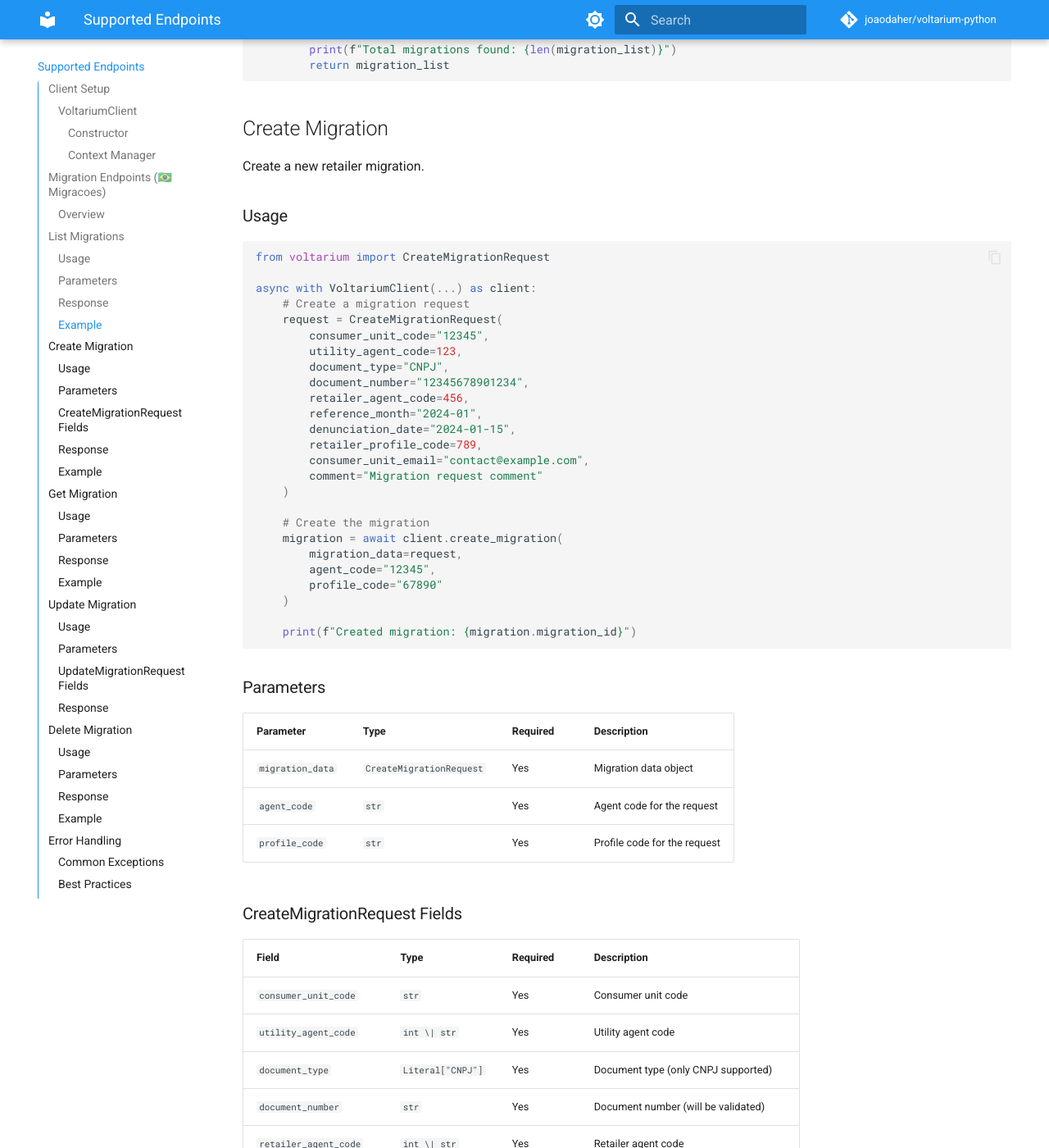
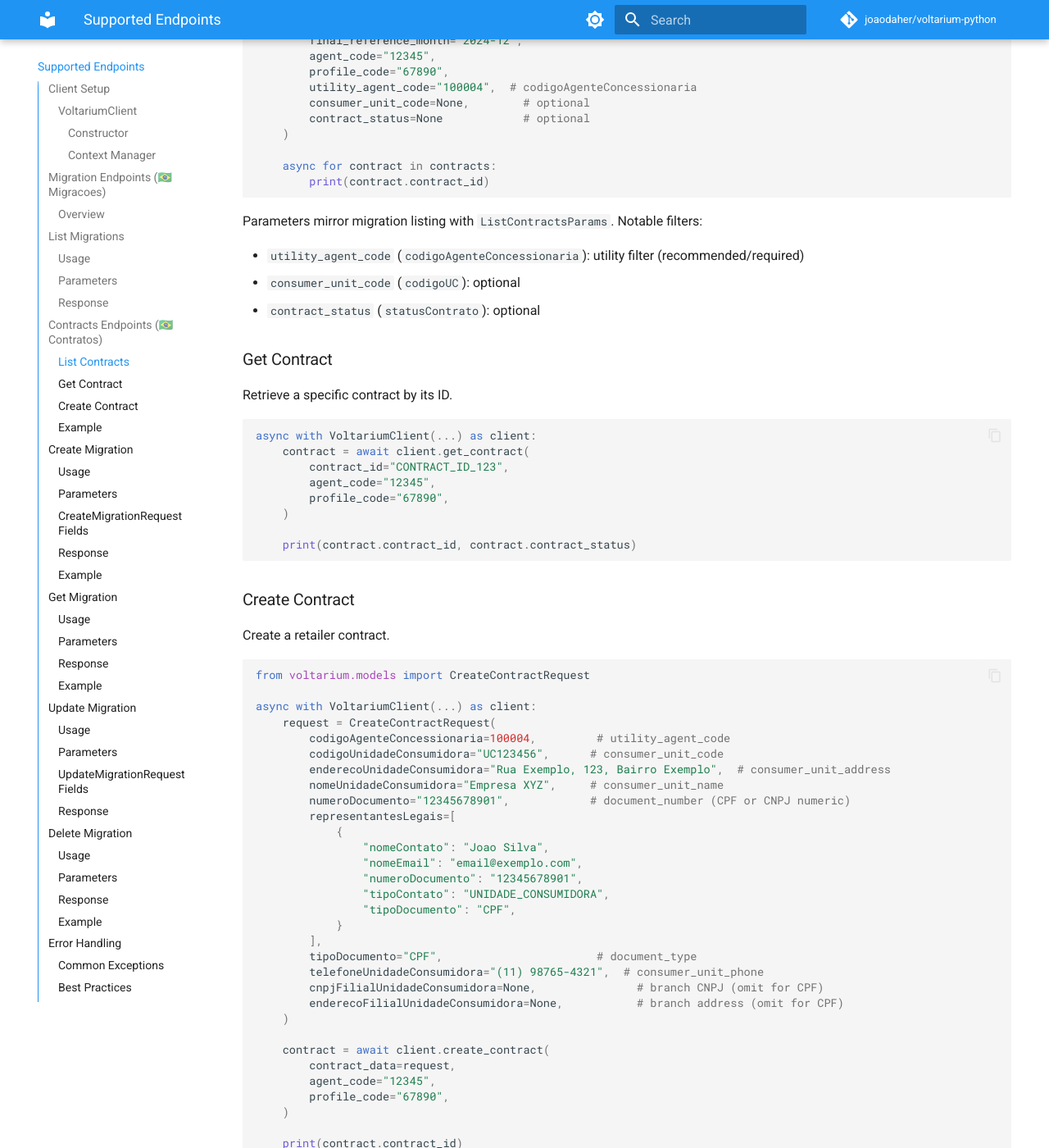
Before and after one commit to joaodaher/voltarium-python, an MkDocs documentation site: the page built from docs/endpoints.md, in a window 1280 px wide and 1400 px high, scrolled down 3604 px. Shown: the whole window at 82% size. Built offline with MkDocs 1.6.1 and Material for MkDocs 9.7.7, drawn with Linux system fonts in a browser that asks for light colours; comment, search, counter and statistics services are not loaded; some of the changed text lies outside the part shown.

Commit message:
docs: update with Contract support

````diff
--- a/docs/endpoints.md
+++ b/docs/endpoints.md
@@ -1,6 +1,6 @@
 # Supported Endpoints
 
-Voltarium currently supports the retailer migration endpoints of the CCEE API. These endpoints allow you to manage the complete lifecycle of energy retailer migrations in Brazil.
+Voltarium currently supports the retailer migration and contracts endpoints of the CCEE API. These endpoints allow you to manage the complete lifecycle of energy retailer migrations and contracts in Brazil.
 
 ## Client Setup
 
@@ -59,11 +59,14 @@ The migration endpoints provide full CRUD (Create, Read, Update, Delete) operati
 
 | Operation | Method | Endpoint | Description |
 |-----------|--------|----------|-------------|
-| [List Migrations](#list-migrations) | GET | `/varejistas/migracoes` | List migrations with filtering and pagination |
-| [Create Migration](#create-migration) | POST | `/varejistas/migracoes` | Create a new migration |
-| [Get Migration](#get-migration) | GET | `/varejistas/migracoes/{id}` | Get a specific migration by ID |
-| [Update Migration](#update-migration) | PUT | `/varejistas/migracoes/{id}` | Update an existing migration |
-| [Delete Migration](#delete-migration) | DELETE | `/varejistas/migracoes/{id}` | Delete a migration |
+| [List Migrations](#list-migrations) | GET | `/v1/varejista/migracoes` | List migrations with filtering and pagination |
+| [Create Migration](#create-migration) | POST | `/v1/varejista/migracoes` | Create a new migration |
+| [Get Migration](#get-migration) | GET | `/v1/varejista/migracoes/{id}` | Get a specific migration by ID |
+| [Update Migration](#update-migration) | PUT | `/v1/varejista/migracoes/{id}` | Update an existing migration |
+| [Delete Migration](#delete-migration) | DELETE | `/v1/varejista/migracoes/{id}` | Delete a migration |
+| [List Contracts](#list-contracts) | GET | `/v1/varejista/contratos` | List retailer contracts with filtering and pagination |
+| [Get Contract](#get-contract) | GET | `/v1/varejista/contratos/{id}` | Get a specific contract by ID |
+| [Create Contract](#create-contract) | POST | `/v1/varejista/contratos` | Create a retailer contract |
 
 ## List Migrations
 
@@ -125,6 +128,88 @@ class MigrationListItem:
     reference_month: datetime
     denunciation_date: datetime
     cer_celebration_id: str | None
+```
+
+## Contracts Endpoints (🇧🇷 Contratos)
+
+### List Contracts
+
+Retrieve a paginated list of retailer contracts with optional filtering.
+
+```python
+async with VoltariumClient(...) as client:
+    # Filtering by utility is required in sandbox and often in production
+    contracts = client.list_contracts(
+        initial_reference_month="2024-01",
+        final_reference_month="2024-12",
+        agent_code="12345",
+        profile_code="67890",
+        utility_agent_code="100004",  # codigoAgenteConcessionaria
+        consumer_unit_code=None,        # optional
+        contract_status=None            # optional
+    )
+
+    async for contract in contracts:
+        print(contract.contract_id)
+```
+
+Parameters mirror migration listing with `ListContractsParams`. Notable filters:
+
+- `utility_agent_code` (`codigoAgenteConcessionaria`): utility filter (recommended/required)
+- `consumer_unit_code` (`codigoUC`): optional
+- `contract_status` (`statusContrato`): optional
+
+### Get Contract
+
+Retrieve a specific contract by its ID.
+
+```python
+async with VoltariumClient(...) as client:
+    contract = await client.get_contract(
+        contract_id="CONTRACT_ID_123",
+        agent_code="12345",
+        profile_code="67890",
+    )
+
+    print(contract.contract_id, contract.contract_status)
+```
+
+### Create Contract
+
+Create a retailer contract.
+
+```python
+from voltarium.models import CreateContractRequest
+
+async with VoltariumClient(...) as client:
+    request = CreateContractRequest(
+        codigoAgenteConcessionaria=100004,         # utility_agent_code
+        codigoUnidadeConsumidora="UC123456",      # consumer_unit_code
+        enderecoUnidadeConsumidora="Rua Exemplo, 123, Bairro Exemplo",  # consumer_unit_address
+        nomeUnidadeConsumidora="Empresa XYZ",     # consumer_unit_name
+        numeroDocumento="12345678901",            # document_number (CPF or CNPJ numeric)
+        representantesLegais=[
+            {
+                "nomeContato": "Joao Silva",
+                "nomeEmail": "email@exemplo.com",
+                "numeroDocumento": "12345678901",
+                "tipoContato": "UNIDADE_CONSUMIDORA",
+                "tipoDocumento": "CPF",
+            }
+        ],
+        tipoDocumento="CPF",                       # document_type
+        telefoneUnidadeConsumidora="(11) 98765-4321",  # consumer_unit_phone
+        cnpjFilialUnidadeConsumidora=None,               # branch CNPJ (omit for CPF)
+        enderecoFilialUnidadeConsumidora=None,           # branch address (omit for CPF)
+    )
+
+    contract = await client.create_contract(
+        contract_data=request,
+        agent_code="12345",
+        profile_code="67890",
+    )
+
+    print(contract.contract_id)
 ```
 
 ### Example
````
